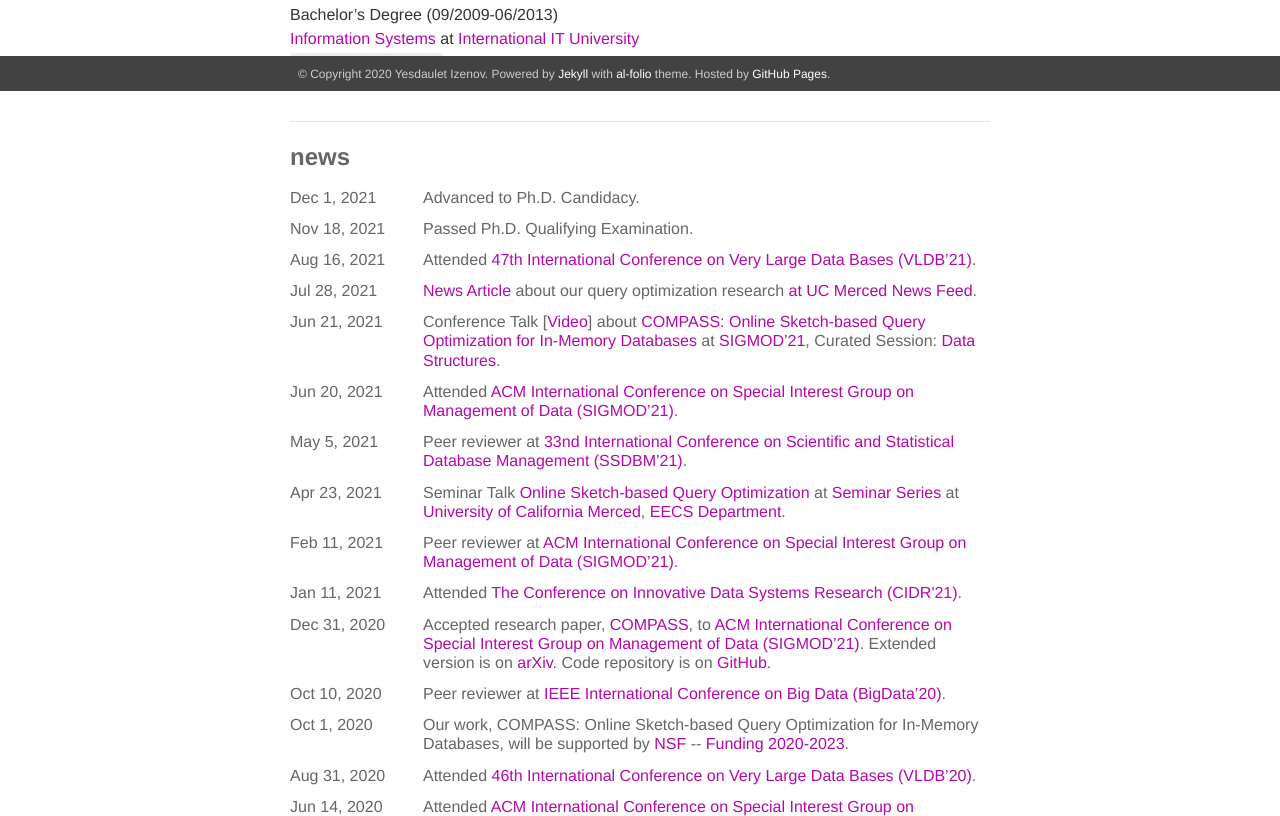
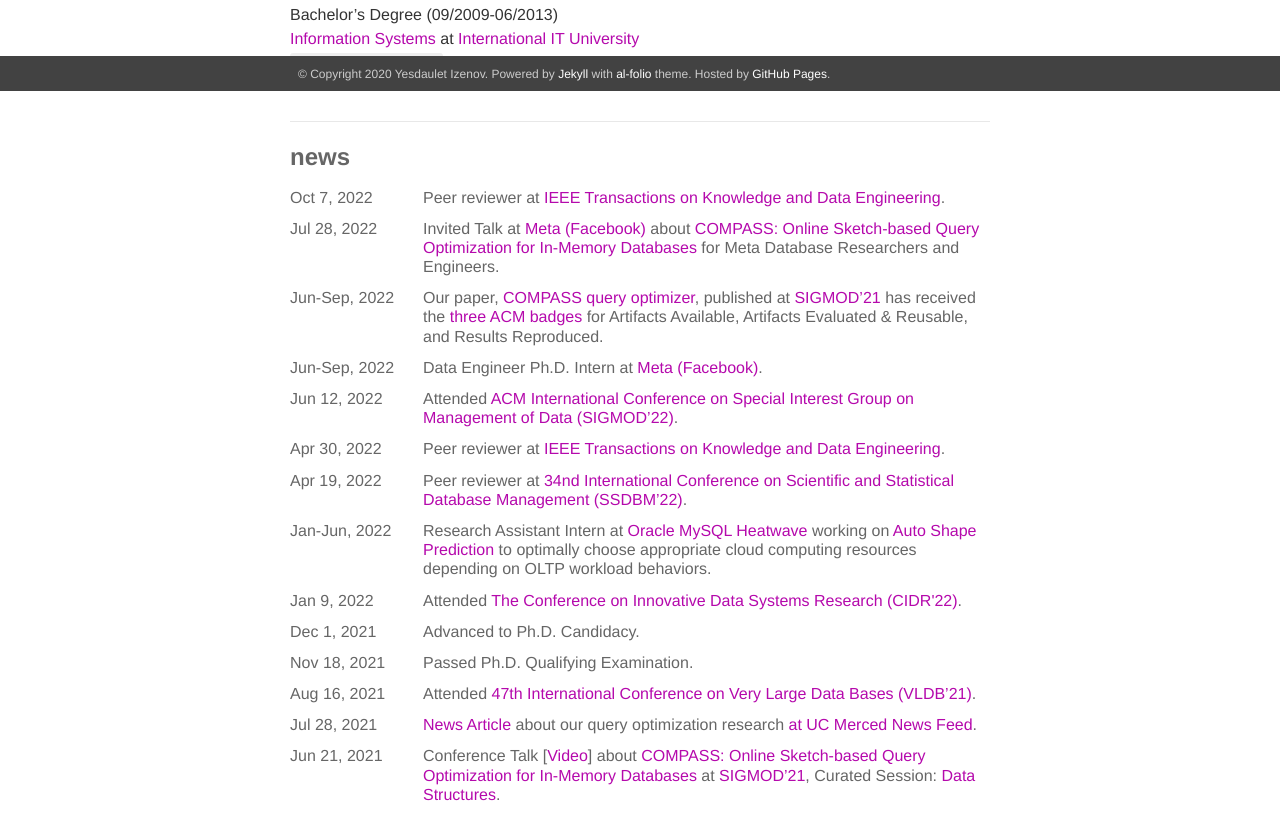
Before and after one commit to yizenov/yizenov.github.io, a plain HTML site: page index.html in a window 1280 px wide. Shown: the part 709-1525 px from the top of the page. Drawn offline with nearby package versions, Linux system fonts and the light colour scheme; a web font is replaced by a local one.

Commit message:
Updated for 2022 year.

```diff
--- a/index.html
+++ b/index.html
@@ -73,6 +73,24 @@
           <div class="news">
             <h2>news</h2>
             <table>
+              <tr><td class="date">Oct 7, 2022</td><td class="announcement">Peer reviewer at <a href="https://ieeexplore.ieee.org/xpl/RecentIssue.jsp?punumber=69">IEEE Transactions on Knowledge and Data Engineering</a>.</td></tr>
+
+              <tr><td class="date">Jul 28, 2022</td><td class="announcement">Invited Talk at <a class="page-link" href="https://www.meta.com">Meta (Facebook)</a> about <a href="https://dl.acm.org/doi/10.1145/3448016.3452840">COMPASS: Online Sketch-based Query Optimization for In-Memory Databases</a> for Meta Database Researchers and Engineers.</td></tr>
+
+              <tr><td class="date">Jun-Sep, 2022</td><td class="announcement">Our paper, <a href="https://dl.acm.org/doi/10.1145/3448016.3452840">COMPASS query optimizer</a>, published at <a href="https://2021.sigmod.org">SIGMOD’21</a> has received the <a href="https://www.acm.org/publications/policies/artifact-review-and-badging-current#available">three ACM badges</a> for Artifacts Available, Artifacts Evaluated & Reusable, and Results Reproduced.</td></tr>
+
+              <tr><td class="date">Jun-Sep, 2022</td><td class="announcement">Data Engineer Ph.D. Intern at <a href="https://www.meta.com">Meta (Facebook)</a>.</td></tr>
+
+              <tr><td class="date">Jun 12, 2022</td><td class="announcement">Attended <a href="https://2022.sigmod.org">ACM International Conference on Special Interest Group on Management of Data (SIGMOD’22)</a>.</td></tr>
+
+              <tr><td class="date">Apr 30, 2022</td><td class="announcement">Peer reviewer at <a href="https://ieeexplore.ieee.org/xpl/RecentIssue.jsp?punumber=69">IEEE Transactions on Knowledge and Data Engineering</a>.</td></tr>
+
+              <tr><td class="date">Apr 19, 2022</td><td class="announcement">Peer reviewer at <a href="https://ssdbm.org/2022/">34nd International Conference on Scientific and Statistical Database Management (SSDBM’22)</a>.</td></tr>
+
+              <tr><td class="date">Jan-Jun, 2022</td><td class="announcement">Research Assistant Intern at <a href="https://www.oracle.com/mysql/heatwave/">Oracle MySQL Heatwave</a> working on <a href="https://blogs.oracle.com/mysql/post/new-mysql-heatwave-capabilities-released-in-8031">Auto Shape Prediction</a> to optimally choose appropriate cloud computing resources depending on OLTP workload behaviors.</td></tr>
+
+              <tr><td class="date">Jan 9, 2022</td><td class="announcement">Attended <a href="https://www.cidrdb.org/cidr2022/index.html">The Conference on Innovative Data Systems Research (CIDR'22)</a>.</td></tr>
+
               <tr><td class="date">Dec 1, 2021</td><td class="announcement">Advanced to Ph.D. Candidacy.</td></tr>
 
               <tr><td class="date">Nov 18, 2021</td><td class="announcement">Passed Ph.D. Qualifying Examination.</td></tr>
```
